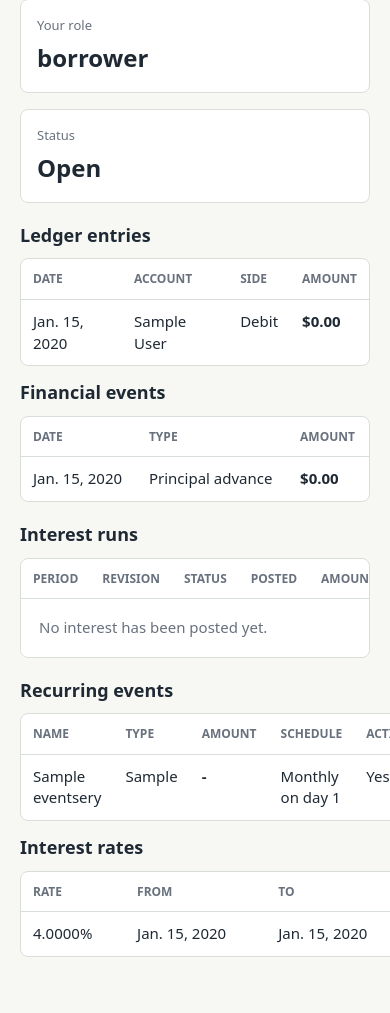
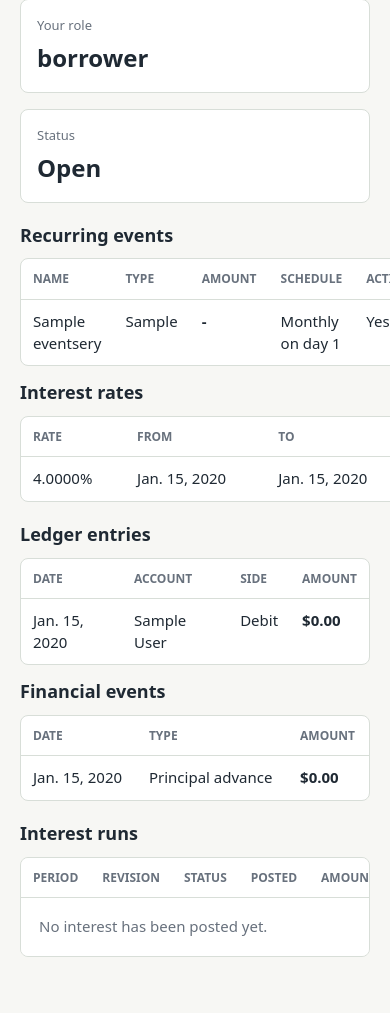
Before and after one commit to Turkevych96/TrustTrack, a Django app: page /obligations/1/ in a window 390 px wide; the page is wider, and only the part inside the window is pictured. Shown: the part 481-1494 px from the top of that part. Run offline with Django 5.2, Linux system fonts and the light colour scheme; a user stored in the database is signed in; tables that the repository leaves empty hold one stand-in row (values such as "Sample post"); data that the repository does not hold is empty.

Commit message:
feat: enhance obligation detail page layout with settings grid and responsive design adjustments

```diff
--- a/ledger/templates/ledger/base.html
+++ b/ledger/templates/ledger/base.html
@@ -103,6 +103,9 @@
         }
         .two-col {
             grid-template-columns: minmax(0, 1fr) minmax(0, 1fr);
+        }
+        .settings-grid {
+            grid-template-columns: minmax(640px, 1.7fr) minmax(280px, 0.8fr);
         }
         .main-side {
             grid-template-columns: minmax(0, 2fr) minmax(280px, 1fr);
@@ -308,9 +311,12 @@
         @media (max-width: 760px) {
             .nav, .page-title { flex-direction: column; align-items: stretch; }
             .nav-links, .nav-user { flex-wrap: wrap; }
-            .metrics, .two-col, .main-side { grid-template-columns: 1fr; }
+            .metrics, .two-col, .settings-grid, .main-side { grid-template-columns: 1fr; }
             .action-menu-panel { left: 0; right: auto; }
             th, td { white-space: normal; }
+        }
+        @media (min-width: 761px) and (max-width: 1020px) {
+            .settings-grid { grid-template-columns: 1fr; }
         }
     </style>
 </head>
--- a/ledger/templates/ledger/obligation_detail.html
+++ b/ledger/templates/ledger/obligation_detail.html
@@ -59,9 +59,7 @@
     </div>
 </section>
 
-{% include "ledger/partials/history_tables.html" %}
-
-<section class="grid two-col section-gap">
+<section class="grid settings-grid section-gap">
     <div>
         <h2>Recurring events</h2>
         <div class="table-wrap">
@@ -129,4 +127,8 @@
     </div>
 </section>
 
+<div class="section-gap">
+    {% include "ledger/partials/history_tables.html" %}
+</div>
+
 {% endblock %}
```
